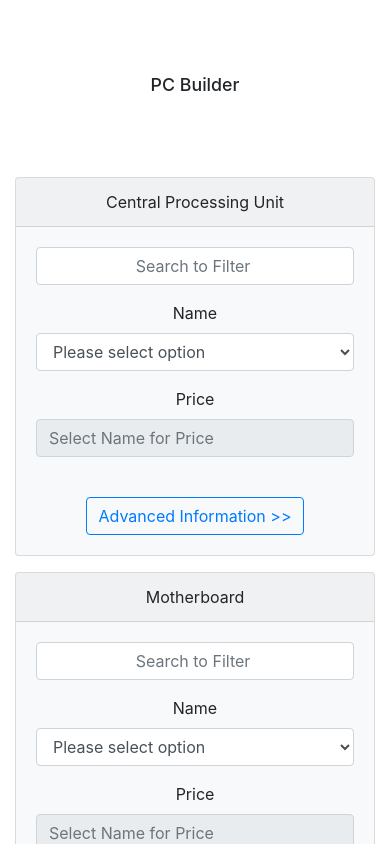
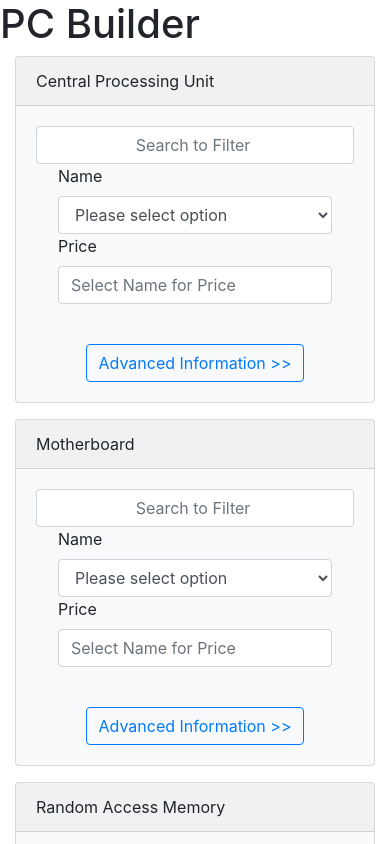
Before and after one commit to DannyNguyenCode/PCBuilder, a React (Create React App) app in the folder pc-builder/: page / in a window 390 px wide. Shown: the top 844 px of the page. Built offline with nearby package versions, Linux system fonts and the light colour scheme.

Commit message:
removed all previous css (media queries and stylings), added background color to input elements that are dissbled

```diff
--- a/pc-builder/src/App.css
+++ b/pc-builder/src/App.css
@@ -1,41 +1,3 @@
-.App {
-  text-align: center;
+input[type='text']:disabled {
+  background-color: #fff;
 }
-
-.card {
-  max-width: 100%;
-  max-height: 100%;
-}
-
-@media only screen and (min-width: 992px) {
-  /* width for form select and input tags*/
-  .form-inline .form-group {
-    width: 70% !important;
-  }
-  #search {
-    width: 90% !important;
-  }
-}
-
-@media only screen and (max-width: 768px) {
-  .form-inline .form-group {
-    width: 100% !important;
-  }
-}
-label {
-  margin-top: 1em;
-}
-
-/* width for whole form tag*/
-.form-inline .form-control {
-  width: 100% !important;
-}
-
-.app-header {
-  min-height: 20vh;
-  display: flex;
-  flex-direction: column;
-  align-items: center;
-  justify-content: center;
-  font-size: calc(10px + 2vmin);
-}
```
